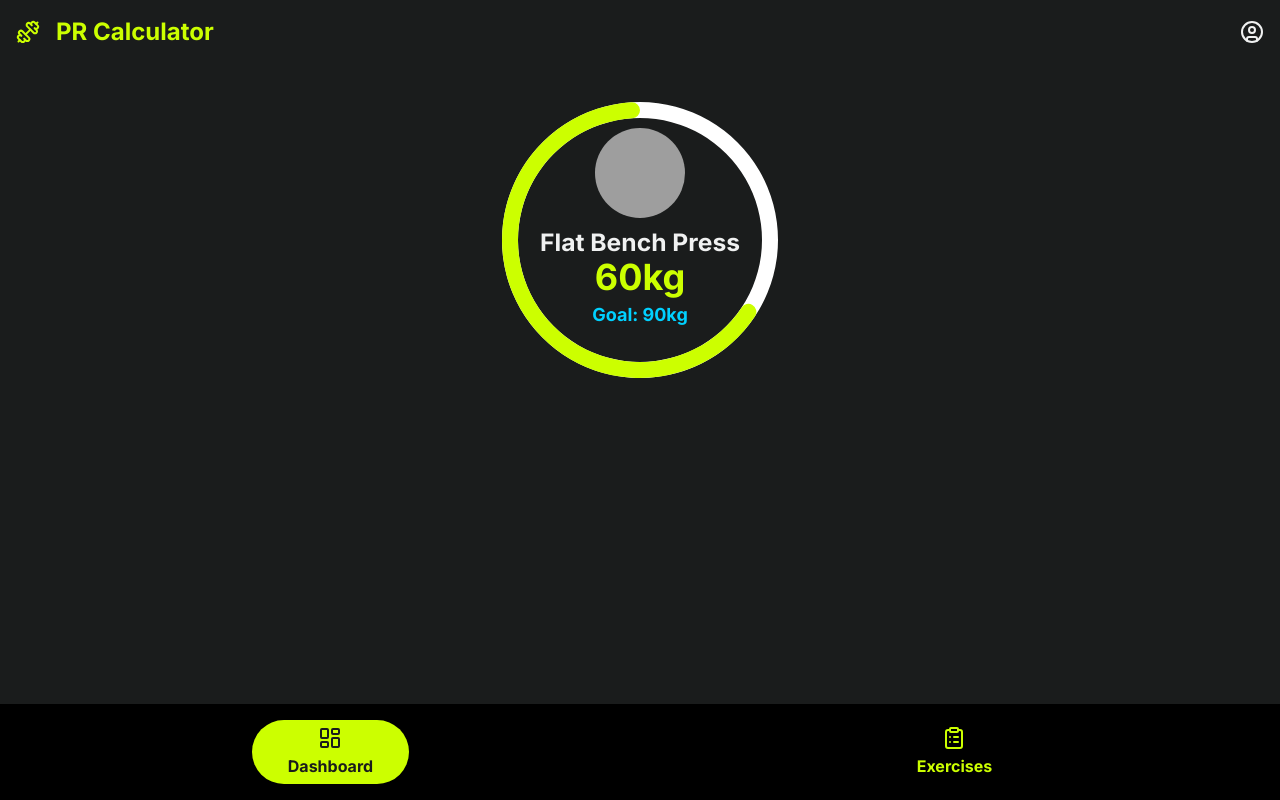
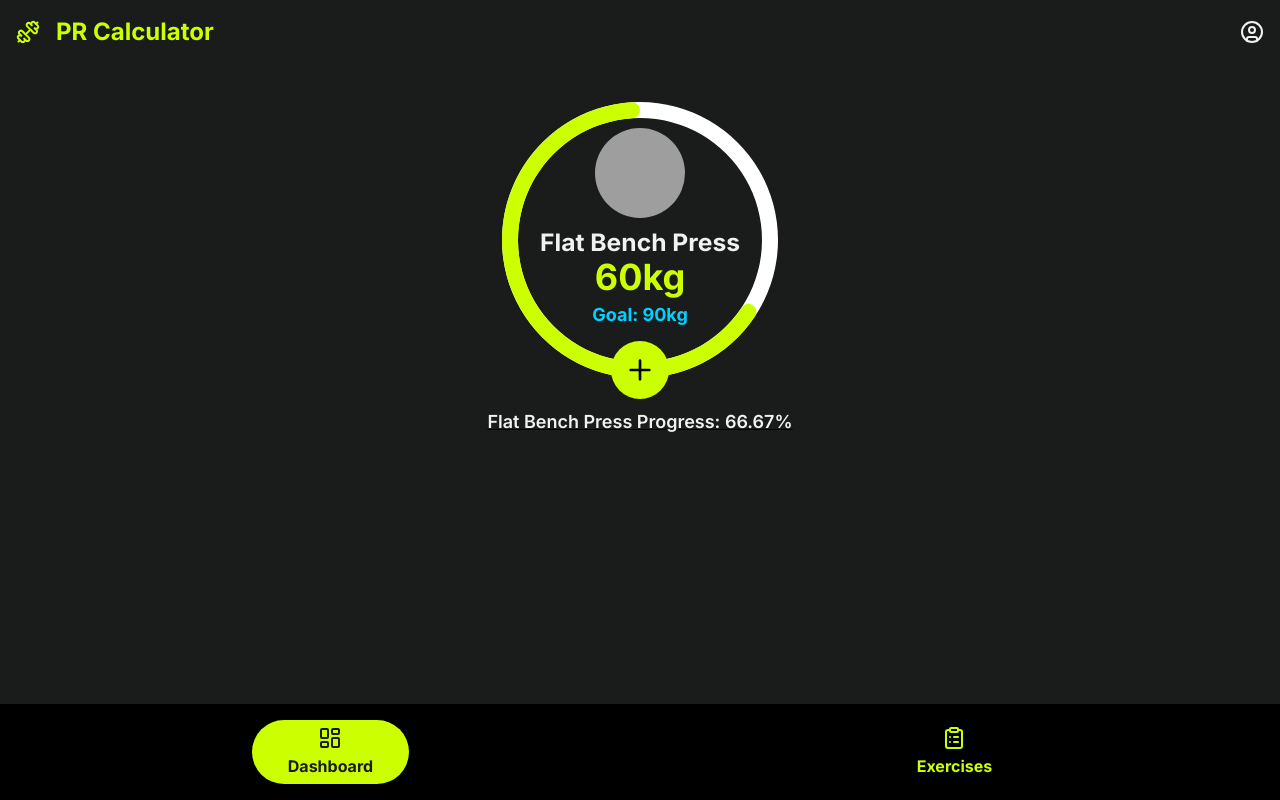
Before and after one commit to jonathancklee1/pr-calculator, a Next.js app: page / in a window 1280 px wide. Built offline with nearby package versions, Linux system fonts and the light colour scheme; grey boxes are pictures that could not be loaded.

Commit message:
Added Add button and format dashboard layout

```diff
--- a/app/globals.css
+++ b/app/globals.css
@@ -5,6 +5,7 @@
 :root {
     --primary-background: #1a1c1c;
     --secondary-background: #ccff00;
+    --secondary-background-hover: #daff6e;
     --tertiary-color: #f0f1f1;
 }
 
@@ -19,6 +20,7 @@
     --color-accent-text: #00d1ff;
     --color-primary-background: var(--primary-background);
     --color-secondary-background: var(--secondary-background);
+    --color-secondary-background-hover: var(--secondary-background-hover);
 }
 
 nav {
--- /dev/null
+++ b/components/atoms/IconButton.tsx
@@ -0,0 +1,23 @@
+import { ReactNode } from "react";
+import { Button } from "../ui/button";
+
+function IconButton({
+    icon,
+    onClick,
+    styles,
+}: {
+    icon: ReactNode;
+    onClick: () => void;
+    styles?: string;
+}) {
+    return (
+        <Button
+            className={`p-2 rounded-full hover:bg-secondary-background-hover active:bg-secondary-background-hover focus-visible:ring-2 focus-visible:ring-primary focus-visible:ring-offset-2 bg-secondary-background size-15 cursor-pointer ${styles}`}
+            onClick={onClick}
+        >
+            {icon}
+        </Button>
+    );
+}
+
+export default IconButton;
--- a/components/dashboard/ProgressSection.tsx
+++ b/components/dashboard/ProgressSection.tsx
@@ -1,18 +1,48 @@
+"use client";
 import Image from "next/image";
 import { RadialProgressChart } from "./RadialProgressChart";
+import IconButton from "../atoms/IconButton";
+import { Plus } from "lucide-react";
+import { useRouter } from "next/navigation";
 
 function ProgressSection() {
+    const exercise = {
+        name: "Flat Bench Press",
+        imageUrl:
+            "https://images.pexels.com/photos/38247624/pexels-photo-38247624.jpeg",
+        currentPR: 60,
+        goal: 90,
+    };
+    const router = useRouter();
+    function addNewExercise() {
+        router.push("/exercises");
+    }
     return (
-        <div className="relative text-3xl font-bold underline bg-primary-background ">
+        <section className="bg-primary-background">
+            <div className="relative text-3xl">
                 <Image
-                src="https://images.pexels.com/photos/38247624/pexels-photo-38247624.jpeg"
-                alt="Flat Bench Press"
+                    src={exercise.imageUrl}
+                    alt={exercise.name}
                     width={90}
                     height={90}
                     className="absolute left-1/2 -translate-x-1/2 top-10 mx-auto my-2 rounded-full aspect-square object-cover"
                 />
-            <RadialProgressChart />
+                <RadialProgressChart
+                    currentPR={exercise.currentPR}
+                    goal={exercise.goal}
+                    label={exercise.name}
+                />
+                <IconButton
+                    icon={<Plus className="size-8" />}
+                    onClick={addNewExercise}
+                    styles="absolute bottom-0 left-1/2 -translate-x-1/2"
+                />
             </div>
+            <p className="text-lg font-semibold text-secondary-text text-center w-full mx-auto mt-2">
+                {exercise.name} Progress:{" "}
+                {((exercise.currentPR / exercise.goal) * 100).toFixed(2)}%
+            </p>
+        </section>
     );
 }
 
--- a/components/dashboard/RadialProgressChart.tsx
+++ b/components/dashboard/RadialProgressChart.tsx
@@ -20,9 +20,11 @@ const chartConfig = {
 export function RadialProgressChart({
     currentPR = 60,
     goal = 90,
+    label,
 }: {
     currentPR?: number;
     goal?: number;
+    label?: string;
 }) {
     const chartData = [
         {
@@ -74,7 +76,7 @@ export function RadialProgressChart({
                                             textLength="200"
                                             lengthAdjust="spacingAndGlyphs"
                                         >
-                                            Flat Bench Press
+                                            {label}
                                         </tspan>
                                         <tspan
                                             x={viewBox.cx}
```
Lines whose indentation alone changed are shown as unchanged.
